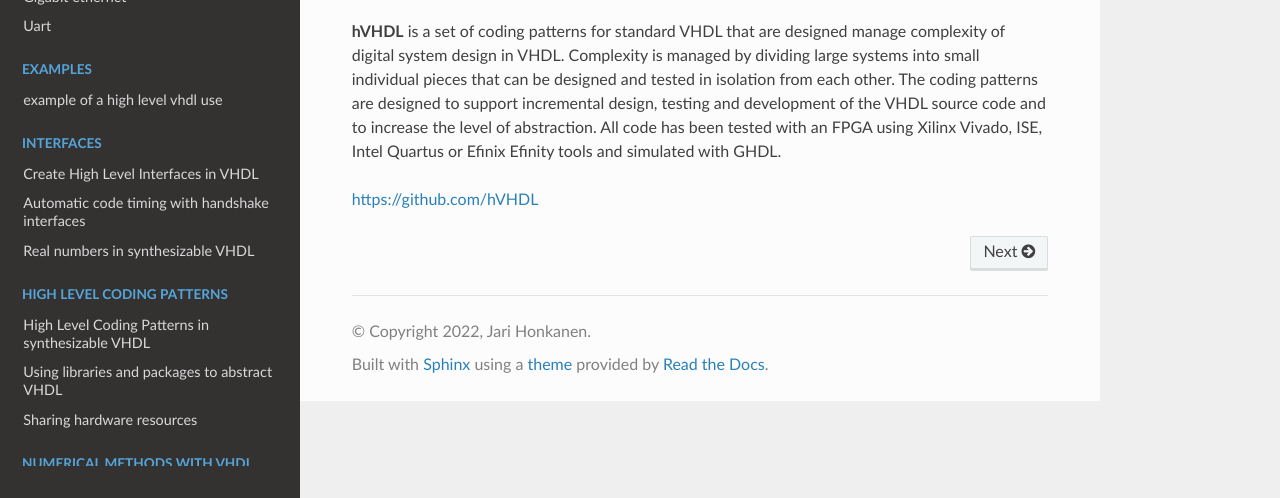
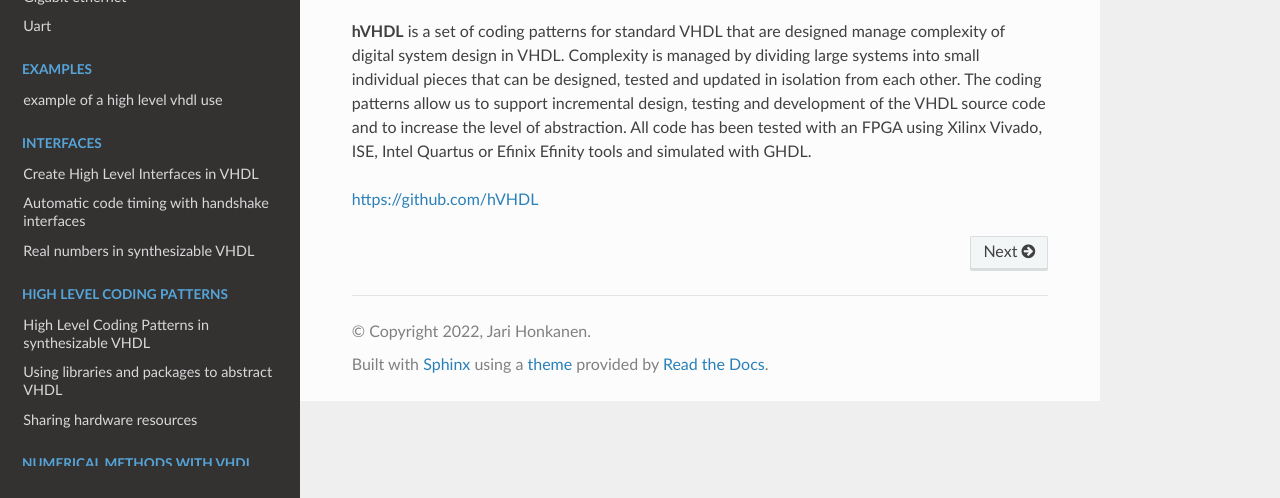
Before and after one commit to hVHDL/hVHDL, a Sphinx documentation site: the page built from docs/source/index.rst, in a window 1280 px wide, cut to the strip 402-900 px from the top of the page. Built offline with Sphinx 7.4.7 and the Read the Docs theme 2.0.0, drawn with Linux system fonts in a browser that asks for light colours.

```diff
--- a/docs/source/index.rst
+++ b/docs/source/index.rst
@@ -10,12 +10,9 @@ Welcome to high level synthesizable VHDL project (hVHDL) documentation!
    :caption: High level code example
    :language: vhdl
 
-**hVHDL** is a set of coding patterns for standard VHDL that are designed manage complexity of digital system design in VHDL. Complexity is managed by dividing large systems into small individual pieces that can be designed and tested in isolation from each other. The coding patterns are designed to support incremental design, testing and development of the VHDL source code and to increase the level of abstraction. All code has been tested with an FPGA using Xilinx Vivado, ISE, Intel Quartus or Efinix Efinity tools and simulated with GHDL.
-
-
+**hVHDL** is a set of coding patterns for standard VHDL that are designed manage complexity of digital system design in VHDL. Complexity is managed by dividing large systems into small individual pieces that can be designed, tested and updated in isolation from each other. The coding patterns allow us to support incremental design, testing and development of the VHDL source code and to increase the level of abstraction. All code has been tested with an FPGA using Xilinx Vivado, ISE, Intel Quartus or Efinix Efinity tools and simulated with GHDL.
 
 https://github.com/hVHDL
-
 
 .. toctree::
     :caption: About
```
Also changed, not shown: other parts of docs/source/index.rst (+1 -1 lines), docs/source/interfaces/Automatic code timing with handshake interface.rst (renamed from docs/source/Automatic code timing with handshake interface.rst).
